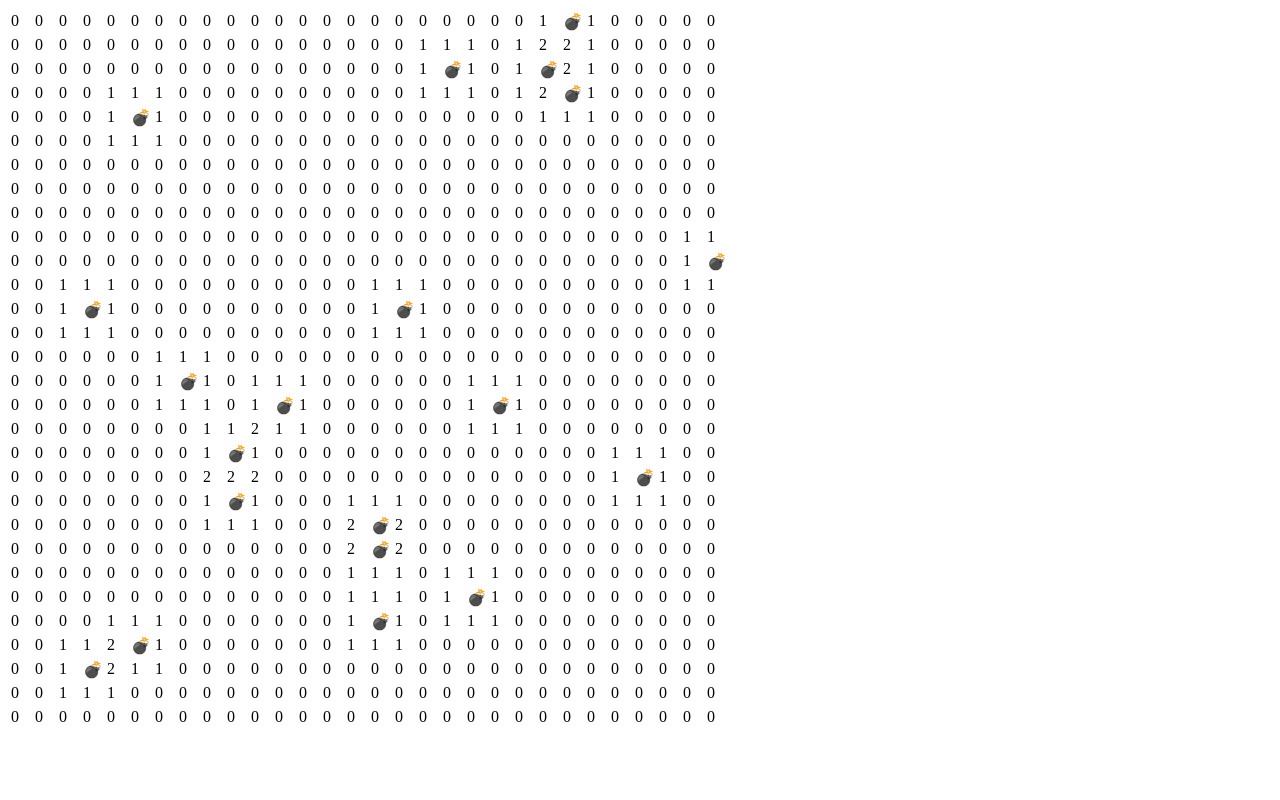
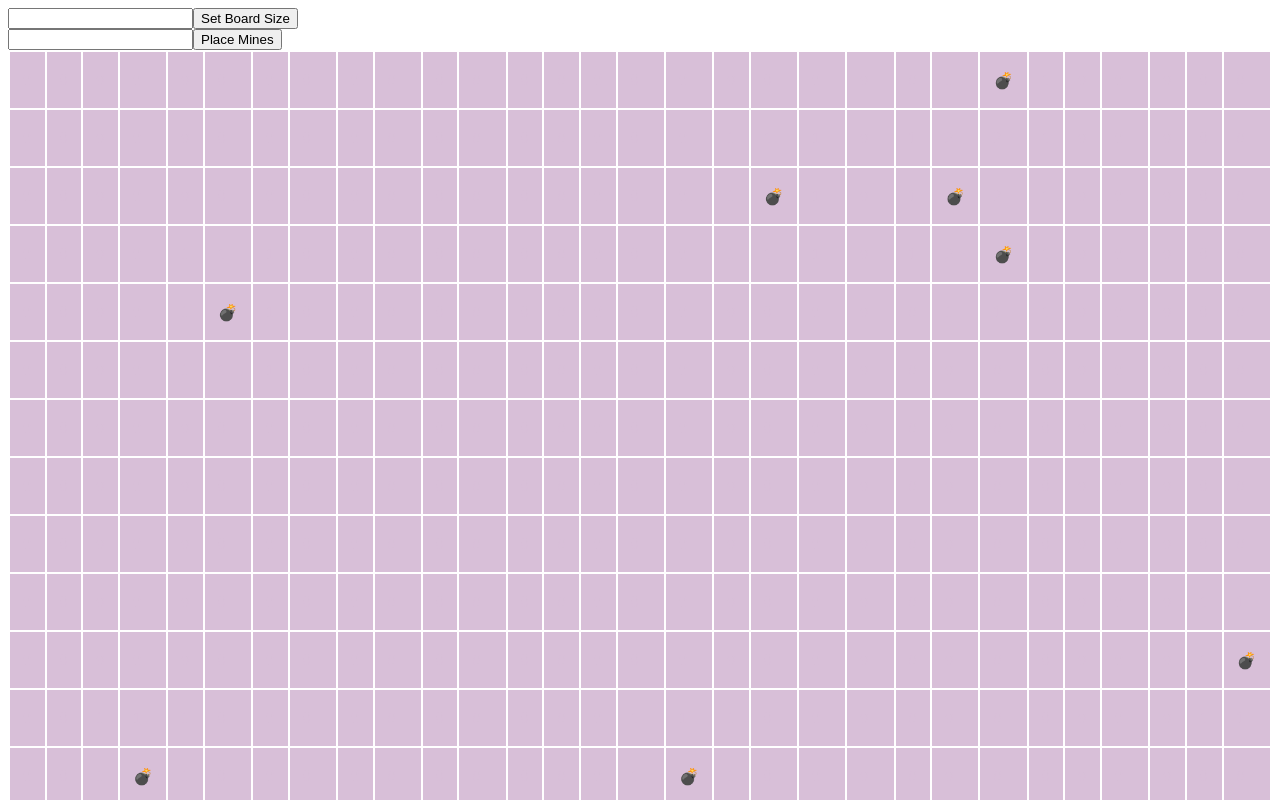
Before and after one commit to zachMcCain/minesweeper, a React app: page / in a window 1280 px wide. Shown: the top 800 px of the page. Built offline with nearby package versions, Linux system fonts and the light colour scheme.

Commit message:
Updated styles and added basic server.

```diff
--- a/client/App.jsx
+++ b/client/App.jsx
@@ -1,15 +1,19 @@
 import React, { useState } from 'react';
 import PropTypes from 'prop-types';
 import Board from './components/Board.jsx';
+import ChangeSize from './components/ChangeSize.jsx';
+import ChangeMines from './components/ChangeMines.jsx'
 
 const App = ({ SweeperBoard }) => {
   const [boardSize, setBoardSize] = useState(30);
   const [mines, setMines] = useState(20);
-  let board = new SweeperBoard(boardSize, boardSize);
+  const [board, makeBoard] = useState(new SweeperBoard(boardSize, boardSize))
   board.placeMines(mines);
   console.table('created board: ', board.board)
   return (
     <div>
+      <ChangeSize setSize={setBoardSize}/>
+      <ChangeMines setMines={setMines}/>
       <div>
         <Board board={board.board}/>
       </div>
--- a/client/components/Cell.jsx
+++ b/client/components/Cell.jsx
@@ -5,7 +5,7 @@ const Cell = ({ val }) => {
     val = <span>&#128163;</span>
   }
   // Cell {val}
-  return <td>{val}</td>
+  return <td className="covered">{val}</td>
 }
 
 export default Cell;
--- /dev/null
+++ b/client/components/ChangeMines.jsx
@@ -0,0 +1,7 @@
+import React from 'react';
+
+const ChangeMines = ({ setMines }) => {
+  return <div><input type="number" /><button type="submit" >Place Mines</ button></div>
+}
+
+export default ChangeMines;
--- /dev/null
+++ b/client/components/ChangeSize.jsx
@@ -0,0 +1,22 @@
+import React, { useState } from 'react';
+
+const ChangeSize = ({ setSize }) => {
+  const [size, changeNumber] = useState(0);
+  return (
+    <div>
+      <input type="number" onChange={(e) => {
+        changeNumber(e.target.value)
+      }}/>
+      <button
+        type="submit"
+        onClick={(e) => {
+          console.log(size)
+          setSize(size)
+        }} >
+        Set Board Size
+      </ button>
+    </div>
+  )
+}
+
+export default ChangeSize;
--- a/package.json
+++ b/package.json
@@ -5,7 +5,8 @@
   "main": "index.js",
   "scripts": {
     "test": "node spec/tests.js",
-    "build": "npx webpack --config webpack.config.js"
+    "build": "npx webpack --config webpack.config.js",
+    "start": "node server/index.js"
   },
   "repository": {
     "type": "git",
@@ -22,6 +23,7 @@
   },
   "homepage": "https://github.com/zachMcCain/minesweeper#readme",
   "dependencies": {
+    "express": "^4.17.1",
     "prop-types": "^15.7.2",
     "react": "^17.0.1",
     "react-dom": "^17.0.1"
--- a/public/styles.css
+++ b/public/styles.css
@@ -1,4 +1,16 @@
 td {
-  width: 20px;
-  height: 20px;
+  width: 30px;
+  height: 30px;
+  padding: 10px;
+  margin: 2px;
+  border: solid;
 }
+
+.covered {
+  color: thistle;
+  background-color: thistle;
+}
+
+td .explosion {
+  color: red;
+}
```
Also changed, not shown: public/dist/bundle.js, 2 other files (tests, documents, lock files or other folders).
